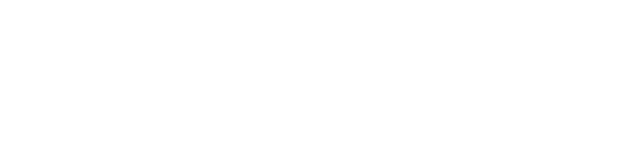
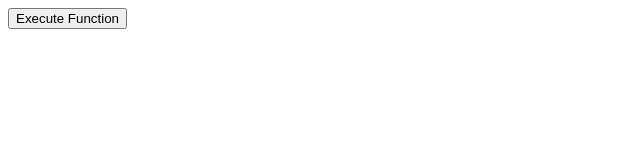
Before and after one commit to agdavid/cbt_nested_function_lab, a plain HTML site: page index.html in a window 1280 px wide. Shown: the whole page, without its empty margins (0-640 px from the left). Drawn offline with Linux system fonts and the light colour scheme.

Commit message:
add button to execute function

```diff
--- a/index.html
+++ b/index.html
@@ -4,6 +4,6 @@
   <title></title>
 </head>
 <body>
-
+<input type="button" value="Execute Function" onclick="DoProcess()">
 </body>
 </html>
```
